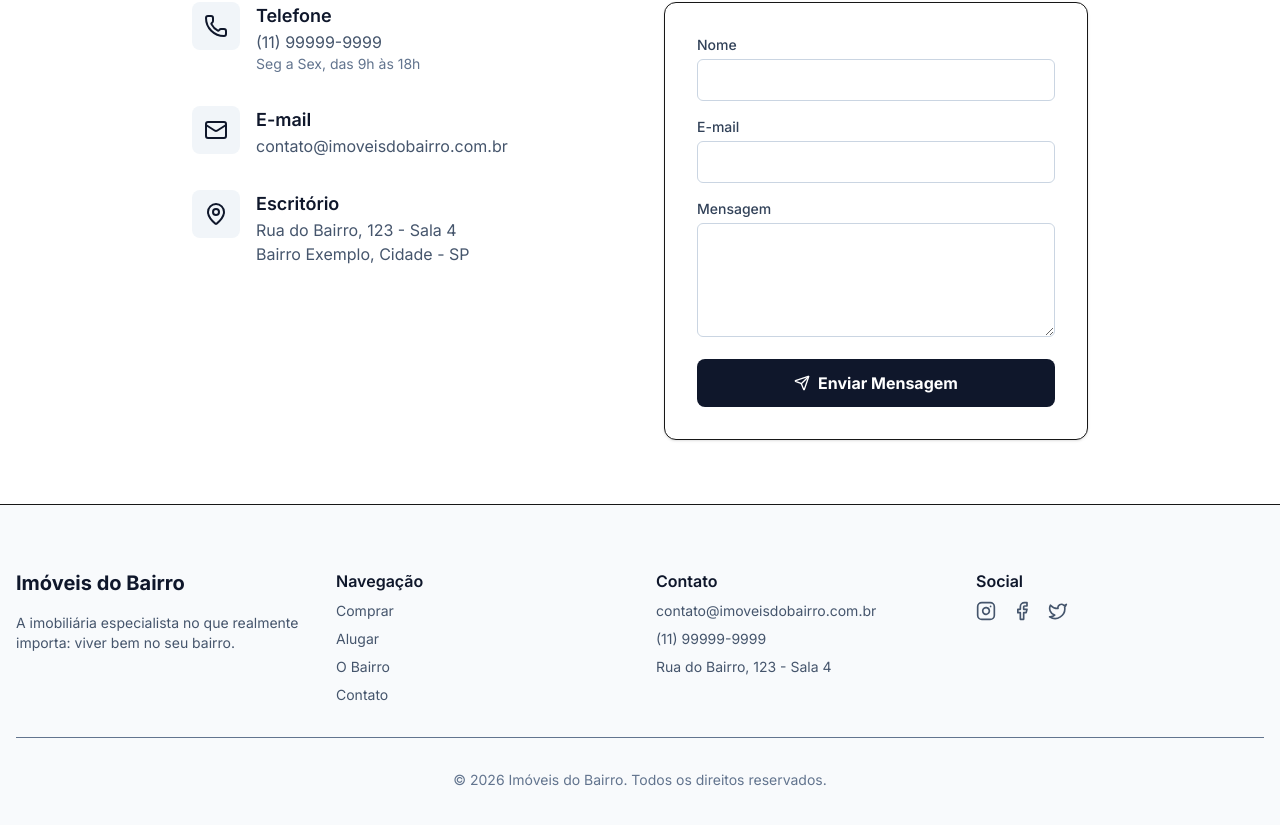
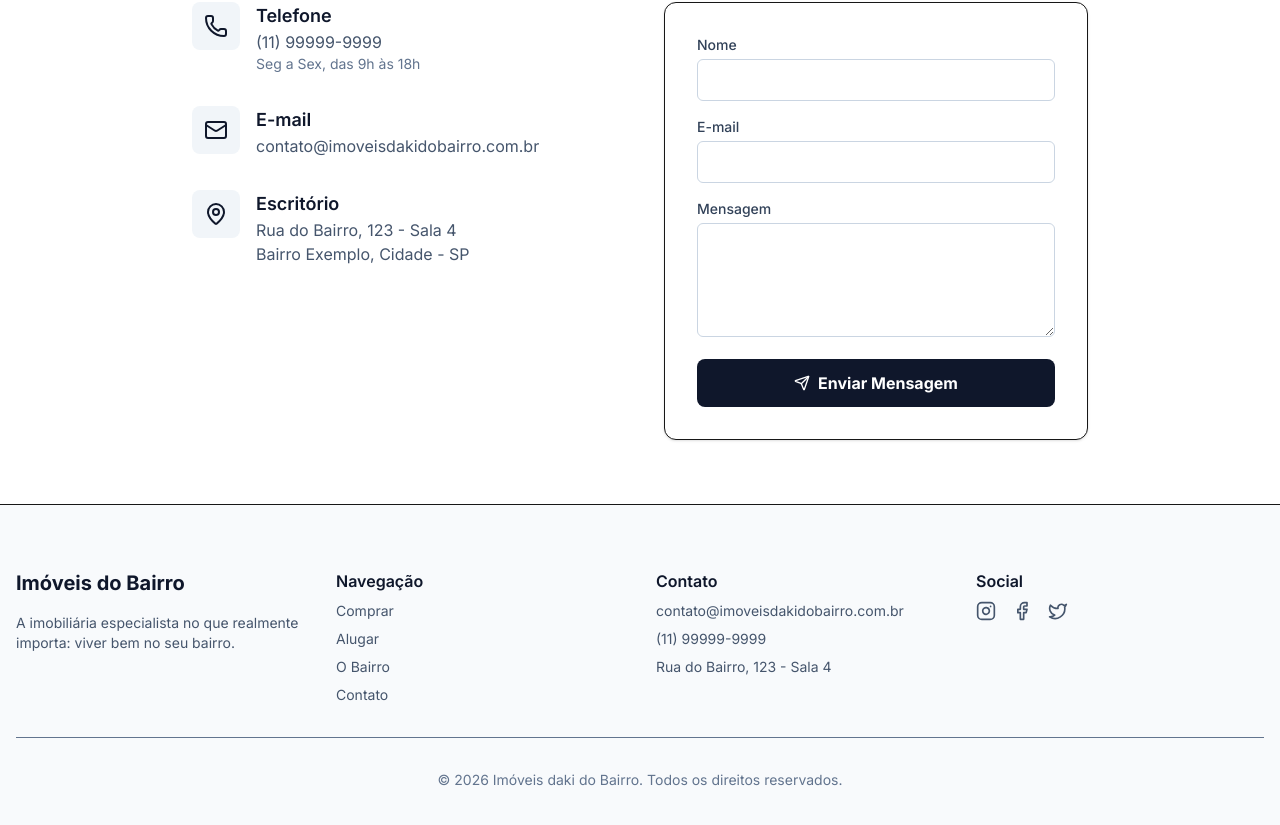
Before and after one commit to Dodo110371/imoveis-daki-do-bairro, a Next.js app: page /contato in a window 1280 px wide. Shown: the part 295-1120 px from the top of the page. Built offline with nearby package versions, Linux system fonts and the light colour scheme.

Commit message:
Renomeia projeto para Imóveis daki do Bairro

```diff
--- a/app/contato/page.tsx
+++ b/app/contato/page.tsx
@@ -29,7 +29,7 @@ export default function ContactPage() {
               </div>
               <div>
                 <h3 className="text-lg font-semibold text-slate-900">E-mail</h3>
-                <p className="text-slate-600">contato@imoveisdobairro.com.br</p>
+                <p className="text-slate-600">contato@imoveisdakidobairro.com.br</p>
               </div>
             </div>
 
--- a/app/layout.tsx
+++ b/app/layout.tsx
@@ -7,7 +7,7 @@ import { Footer } from "@/components/Footer";
 const inter = Inter({ subsets: ["latin"] });
 
 export const metadata: Metadata = {
-  title: "Imóveis do Bairro | Especialistas no seu bem-estar",
+  title: "Imóveis daki do Bairro | Especialistas no seu bem-estar",
   description: "Encontre os melhores imóveis para comprar e alugar no seu bairro favorito. Atendimento personalizado e conhecimento local.",
 };
 
--- a/app/page.tsx
+++ b/app/page.tsx
@@ -51,7 +51,7 @@ export default function HomePage() {
           <div className="relative w-full max-w-[300px] h-[120px] md:max-w-none md:w-[800px] md:h-[320px] -mb-6 md:-mb-10 drop-shadow-2xl">
             <Image
               src="/Logo_imoveis_daki_do_bairro.png"
-              alt="Imóveis do Bairro Logo"
+              alt="Imóveis daki do Bairro Logo"
               fill
               className="object-contain"
               priority
--- a/components/Footer.tsx
+++ b/components/Footer.tsx
@@ -23,7 +23,7 @@ export function Footer() {
 
           <div className="flex flex-col gap-2">
             <h3 className="font-semibold text-slate-900">Contato</h3>
-            <span className="text-sm text-slate-600">contato@imoveisdobairro.com.br</span>
+            <span className="text-sm text-slate-600">contato@imoveisdakidobairro.com.br</span>
             <span className="text-sm text-slate-600">(11) 99999-9999</span>
             <span className="text-sm text-slate-600">Rua do Bairro, 123 - Sala 4</span>
           </div>
@@ -44,7 +44,7 @@ export function Footer() {
           </div>
         </div>
         <div className="mt-8 border-t pt-8 text-center text-sm text-slate-500">
-          © {new Date().getFullYear()} Imóveis do Bairro. Todos os direitos reservados.
+          © {new Date().getFullYear()} Imóveis daki do Bairro. Todos os direitos reservados.
         </div>
       </div>
     </footer>
--- a/components/Header.tsx
+++ b/components/Header.tsx
@@ -16,7 +16,7 @@ export function Header() {
                         <div className="relative h-10 w-40 md:h-12 md:w-56">
                             <Image
                                 src="/Logo_imoveis_daki_do_bairro.png"
-                                alt="Imóveis do Bairro"
+                                alt="Imóveis daki do Bairro"
                                 fill
                                 className="object-contain object-left"
                                 priority
--- a/package.json
+++ b/package.json
@@ -1,5 +1,5 @@
 {
-  "name": "imoveis-do-bairro",
+  "name": "imoveis-daki-do-bairro",
   "version": "0.1.0",
   "private": true,
   "scripts": {
```
